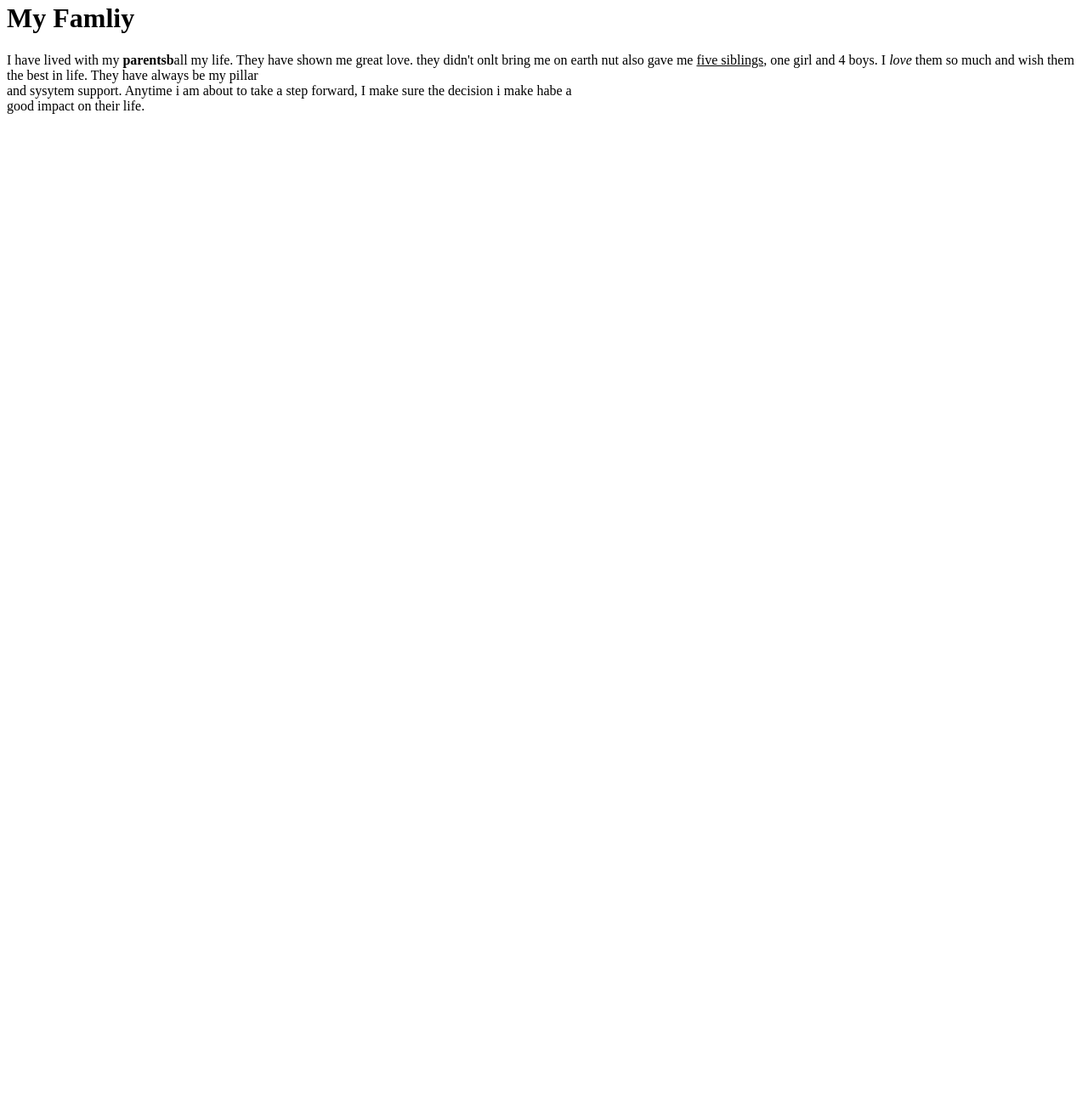
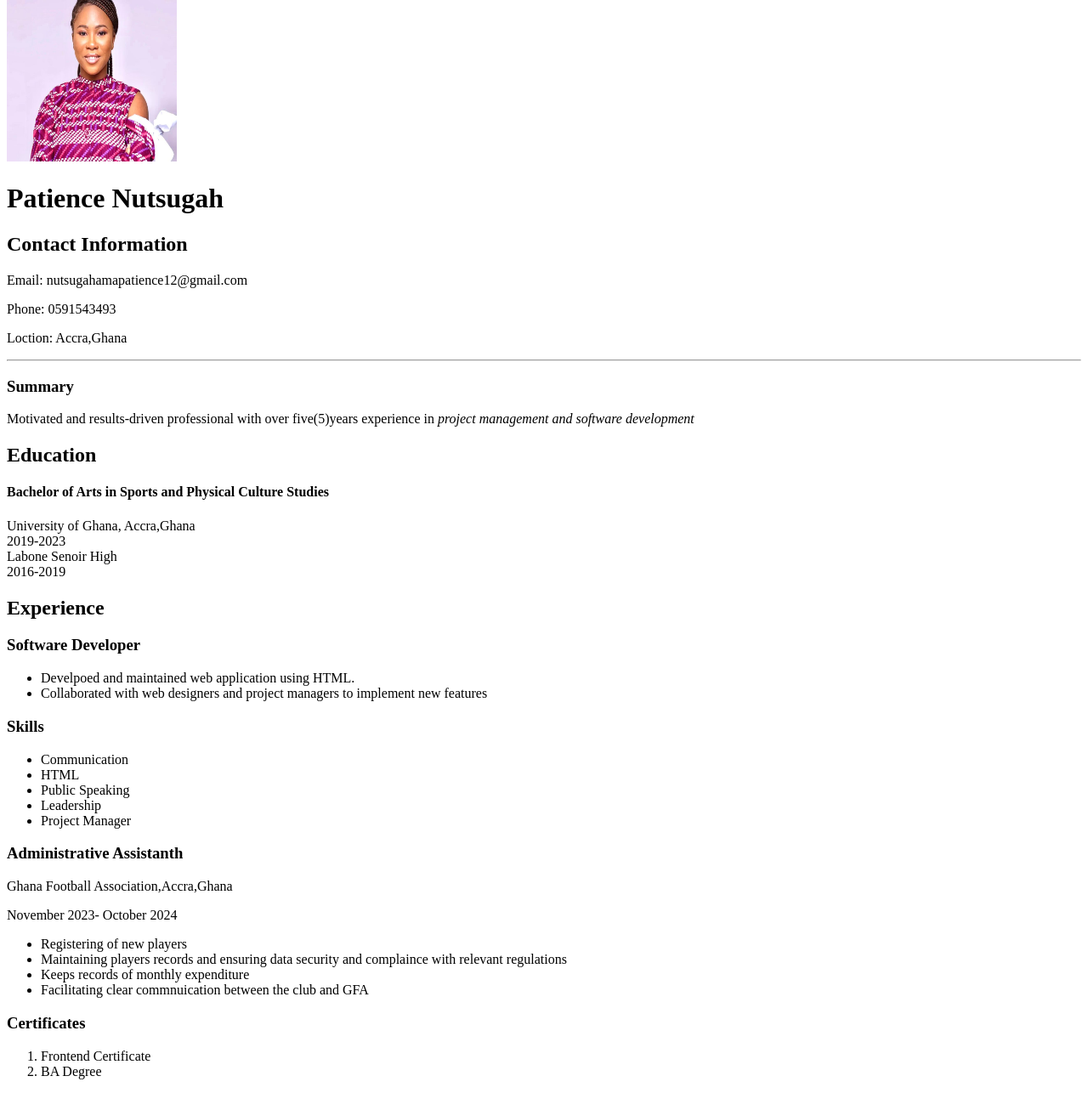
Before and after one commit to PatienceCrixix1z12/T4G_Homework2, a plain HTML site: page index.html in a window 1280 px wide. Shown: the part 18-1304 px from the top of the page at 85% size. Before the commit the page ends 800 px from the top, so only its background shows below. Drawn offline with Linux system fonts and the light colour scheme.

Commit message:
added all text

```diff
--- a/index.html
+++ b/index.html
@@ -6,11 +6,55 @@
     <title>Document</title>
 </head>
 <body>
-   <h1>My Famliy</h1>
-   <P>I have lived with my <b>parentsb</b>all my life. They have shown me great love. they
-    didn't onlt bring me on earth nut also gave me <u>five siblings</u>, one girl and 4 boys.
-    I  <I> love </I> them so much and wish them the best in life. They have always be my pillar <br>and sysytem support.
-    Anytime i am about to take a step forward, I make sure the decision i make habe a <br> good impact on their life.
-   </P>
+    <img src="images/mypic.jpg" width="200" height="200" alt="mypic ">
+    <h1>Patience Nutsugah</h1>
+    <h2> Contact Information</h2>
+    <p>Email: nutsugahamapatience12@gmail.com</p>
+    <p>Phone: 0591543493</p>
+    <p>Loction: Accra,Ghana</p>
+    <hr>
+    <h3>Summary</h3>
+    <p><bi>Motivated and results-driven</b> professional with over five(5)years experience in  <i>project management and software development</i> </p>
+    <h2>Education</h2>
+    <h4>Bachelor of Arts in Sports and Physical Culture Studies</h4>
+
+    <p>University of Ghana, Accra,Ghana
+   <br> 2019-2023
+ <br> Labone Senoir High
+   <br>2016-2019
+    </p>
+    <h2>Experience</h2>
+    <h3>Software Developer </h3>
+    <ul>
+        <li>Develpoed and maintained web application using HTML.</li>
+        <li>Collaborated with web designers and project managers to implement new features</li>
+    </ul>
+    <h3>Skills</h3>
+    <ul>
+        <li>Communication</li>
+        <li>HTML</li>
+        <li>Public Speaking</li>
+        <li>Leadership</li>
+        <li>Project Manager</li>
+    </ul>
+    <h3>Administrative Assistanth </h3>
+        <p>Ghana Football Association,Accra,Ghana
+            <div>
+            November 2023- October 2024
+        </div>
+            <ul>
+                <li>Registering of new players</li>
+                <li>Maintaining players records and ensuring data security  and complaince with relevant regulations</li>
+                <li> Keeps records of monthly expenditure</li>
+                <li>Facilitating clear commnuication between the club and GFA</li>
+
+           </ul>
+        </p>
+        <h3>Certificates</h3>
+        <ol>
+            <li>Frontend Certificate</li>
+            <li>BA Degree</li>
+        </ol>
+
 </body>
 </html>
```
Also changed, not shown: images/mypic.jpg (added).
